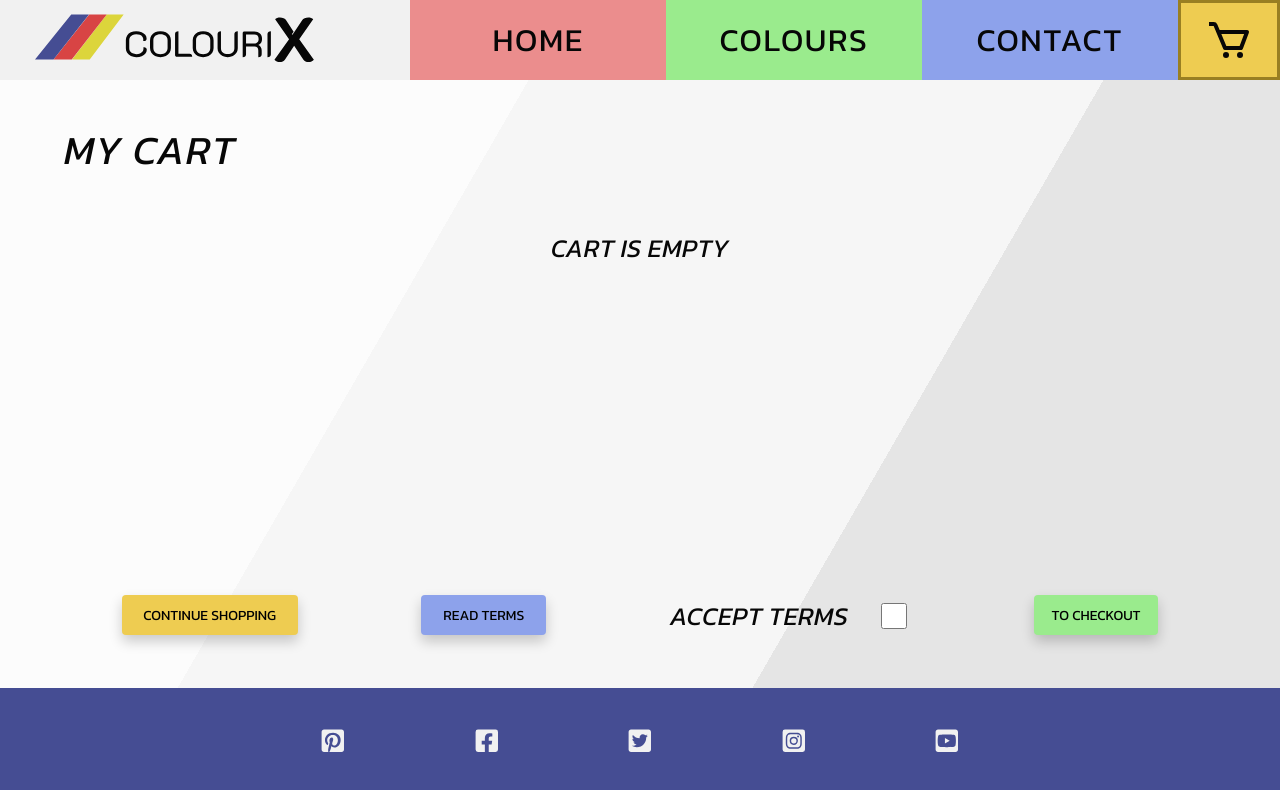
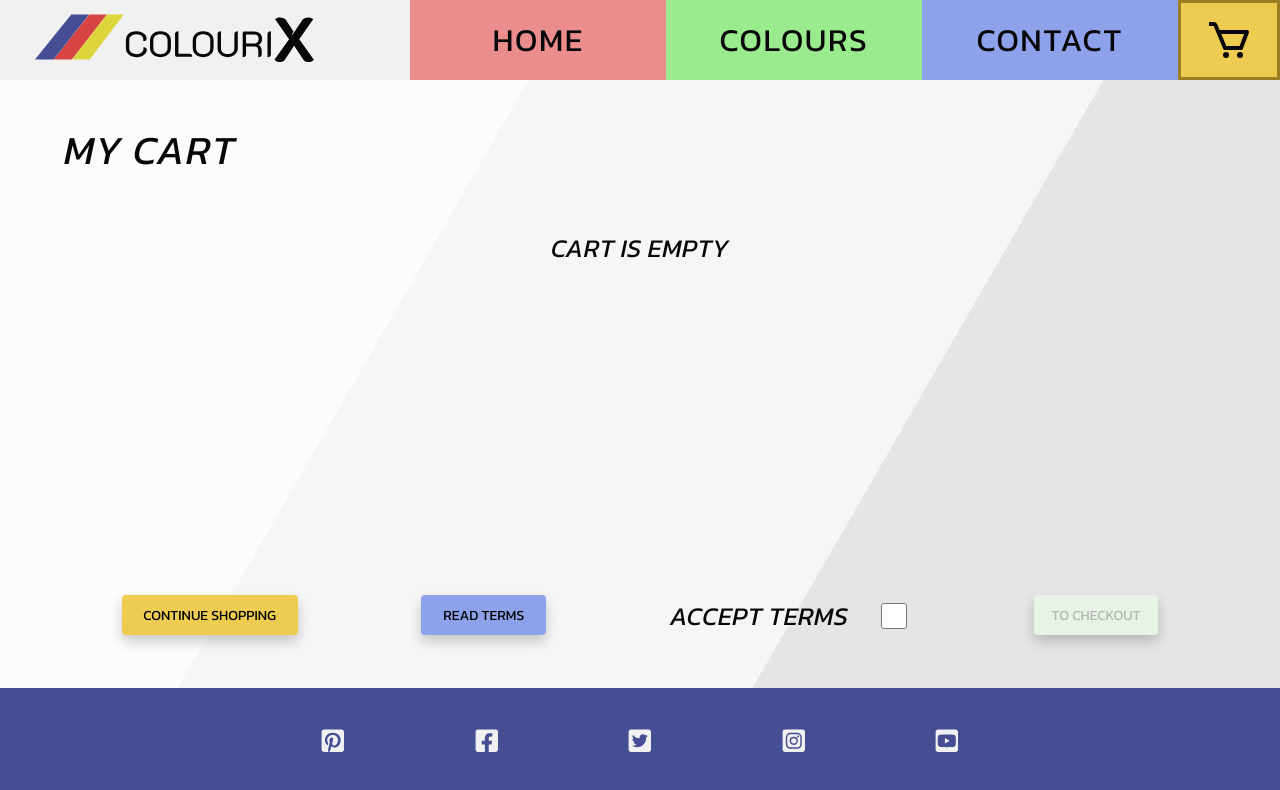
Before and after one commit to Patrick-Svensson/colourix, a React (Create React App) app: page /cart in a window 1280 px wide. Shown: the top 790 px of the page. Built offline with nearby package versions, Linux system fonts and the light colour scheme.

Commit message:
Add checkbox checked handler to checkout button.

```diff
--- a/src/Pages/Cart.js
+++ b/src/Pages/Cart.js
@@ -6,11 +6,14 @@ import Modal from "../Components/Modal";
 import "./Cart.css";
 
 const Cart = (props) => {
+    /* Toggle terms modal. */
     const [termsClicked, setTermsClicked] = useState(false);
-
+    /* Activate checkout button when checkbox is checked. */
+    const [checked, setChecked] = useState(false);
+    const activateCheckOutBtn = () => setChecked(!checked);
     const { cartItems, onAdd, onRemove } = props;
     const itemsPrice = cartItems.reduce((accumulator, current) => accumulator + current.price * current.qty, 0);
-
+    const checkoutBtnAlert = () => alert("Implement Checkout");
     const totalPrice = itemsPrice;
 
     const contShopBtnStyle = {
@@ -22,9 +25,17 @@ const Cart = (props) => {
         backgroundColor: "#8DA2EB",
     };
 
-    const toCheckoutBtnStyle = {
+    const checkoutBtnInactiveStyle = {
+        backgroundColor: "#E7F4E5",
+        color: "#B5B5B5",
+    };
+
+    const checkoutBtnActiveStyle = {
         backgroundColor: "#9AEB8D",
     };
+
+    const checkoutBtnAlertHandler = checked ? checkoutBtnAlert : null;
+    const checkoutBtnStyleHandler = checked ? checkoutBtnActiveStyle : checkoutBtnInactiveStyle;
 
     const hideModal = {
         position: "fixed",
@@ -103,9 +114,9 @@ const Cart = (props) => {
                             <Button style={readTermsBtnStyle} text="read terms" onClick={() => setTermsClicked(true)} />
                             <div className="cartCheckboxContainer">
                                 <label className="cartCheckboxLabel">accept terms</label>
-                                <input type="checkbox" id="cartCheckbox" />
+                                <input type="checkbox" id="cartCheckbox" onClick={activateCheckOutBtn} />
                             </div>
-                            <Button style={toCheckoutBtnStyle} text="to checkout" onClick={() => alert("Implement Checkout")} />
+                            <Button style={checkoutBtnStyleHandler} text="to checkout" onClick={checkoutBtnAlertHandler} />
                         </div>
                     </div>
                 </div>
```
